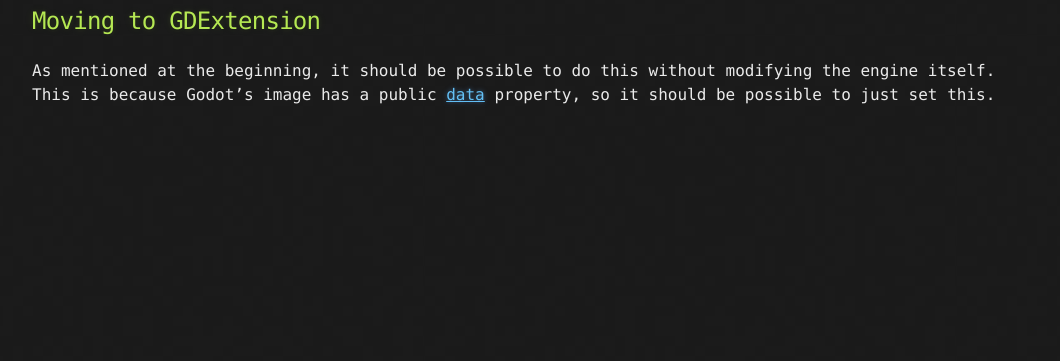
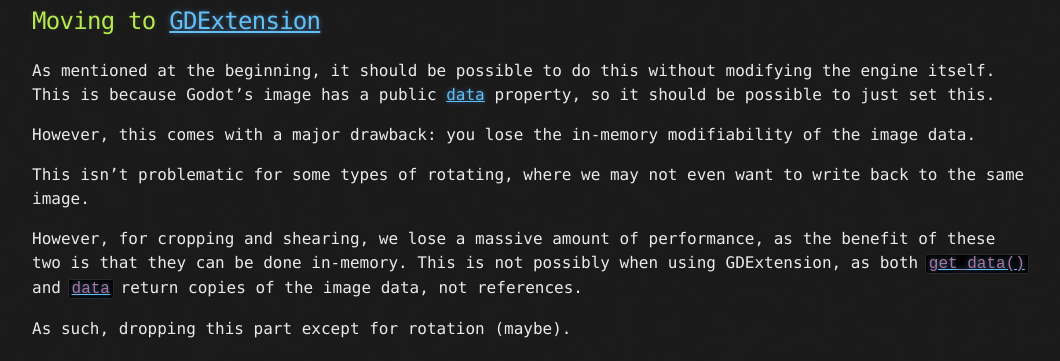
Before and after one commit to HubbleCommand/HubbleCommand.github.io, a Jekyll site: the page built from _projects/godot/image-rotation.md, in a window 1280 px wide and 900 px high, scrolled down 4746 px, cut to the strip 539-900 px from the top of the window. Shown: the whole strip, without its empty margins (108-1168 px from the left). Built offline with Jekyll 4.4.1, drawn with Linux system fonts in a browser that asks for light colours; nearby versions of some CDN libraries; before the commit the page ends 5412 px from its top, so only the background shows below that.

Commit message:
image rotation gdext

```diff
--- a/_projects/godot/image-rotation.md
+++ b/_projects/godot/image-rotation.md
@@ -165,7 +165,16 @@
 <iframe width="420" height="315" src="https://www.youtube.com/embed/6n24E70rP2s" frameborder="0" allowfullscreen></iframe>
 
 
-## Moving to GDExtension
+## Moving to [GDExtension](https://docs.godotengine.org/en/stable/tutorials/scripting/gdextension/gdextension_cpp_example.html#doc-gdextension-cpp-example)
 As mentioned at the beginning, it should be possible to do this without modifying the engine itself.
 This is because Godot's image has a public [data](https://docs.godotengine.org/en/stable/classes/class_image.html#class-image-property-data) property,
 so it should be possible to just set this.
+
+However, this comes with a major drawback: you lose the in-memory modifiability of the image data.
+
+This isn't problematic for some types of rotating, where we may not even want to write back to the same image.
+
+However, for cropping and shearing, we lose a massive amount of performance, as the benefit of these two is that they can be done in-memory.
+This is not possibly when using GDExtension, as both [`get_data()`](https://docs.godotengine.org/en/stable/classes/class_image.html#class-image-method-get-data) and [`data`](https://docs.godotengine.org/en/stable/classes/class_image.html#class-image-property-data) return copies of the image data, not references.
+
+As such, dropping this part except for rotation (maybe).
```
